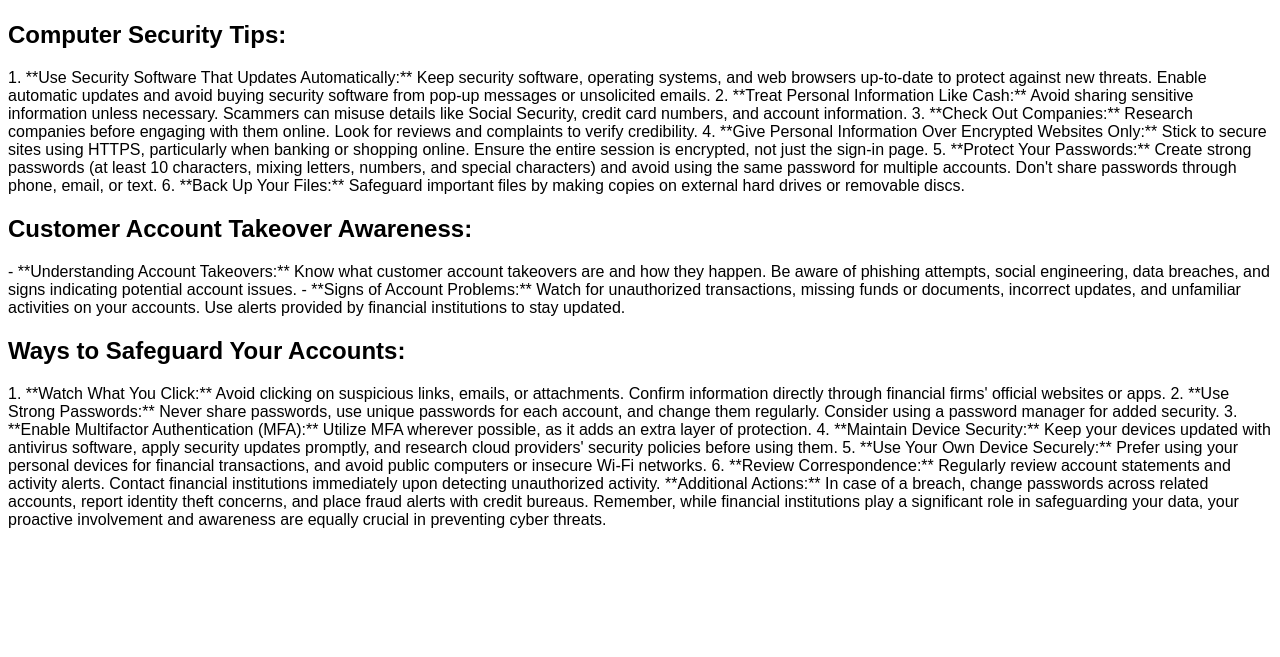
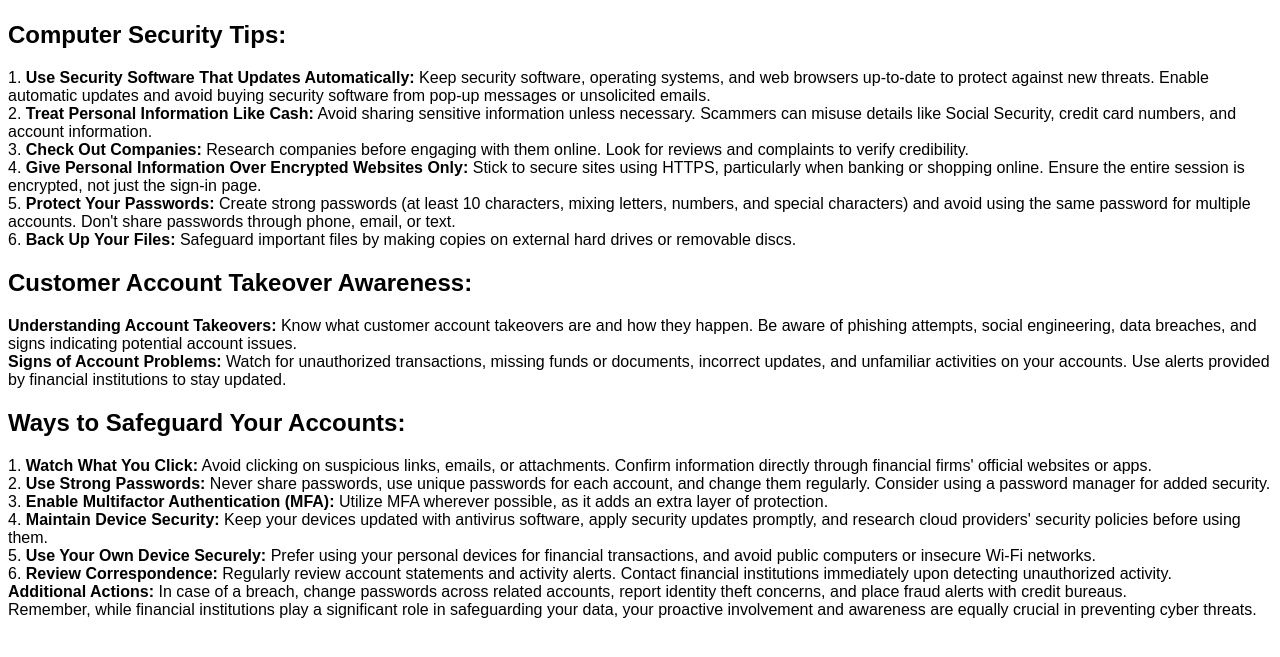
Before and after one commit to CCL404/cba_intro_dev, a plain HTML site: page index.html in a window 1280 px wide. Shown: the part 53-710 px from the top of the page. Drawn offline with Linux system fonts and the light colour scheme.

```diff
--- a/index.html
+++ b/index.html
@@ -15,41 +15,42 @@
 
 <h2> Computer Security Tips: </h2>
 
-1. **Use Security Software That Updates Automatically:** Keep security software, operating systems, and web browsers up-to-date to protect against new threats. Enable automatic updates and avoid buying security software from pop-up messages or unsolicited emails.
+1. <b>Use Security Software That Updates Automatically:</b> Keep security software, operating systems, and web browsers up-to-date to protect against new threats. Enable automatic updates and avoid buying security software from pop-up messages or unsolicited emails.<br>
 
-2. **Treat Personal Information Like Cash:** Avoid sharing sensitive information unless necessary. Scammers can misuse details like Social Security, credit card numbers, and account information.
+2. <b>Treat Personal Information Like Cash:</b> Avoid sharing sensitive information unless necessary. Scammers can misuse details like Social Security, credit card numbers, and account information.<br>
 
-3. **Check Out Companies:** Research companies before engaging with them online. Look for reviews and complaints to verify credibility.
+3. <b>Check Out Companies:</b> Research companies before engaging with them online. Look for reviews and complaints to verify credibility.<br>
 
-4. **Give Personal Information Over Encrypted Websites Only:** Stick to secure sites using HTTPS, particularly when banking or shopping online. Ensure the entire session is encrypted, not just the sign-in page.
+4. <b>Give Personal Information Over Encrypted Websites Only:</b> Stick to secure sites using HTTPS, particularly when banking or shopping online. Ensure the entire session is encrypted, not just the sign-in page.<br>
 
-5. **Protect Your Passwords:** Create strong passwords (at least 10 characters, mixing letters, numbers, and special characters) and avoid using the same password for multiple accounts. Don't share passwords through phone, email, or text.
+5. <b>Protect Your Passwords:</b> Create strong passwords (at least 10 characters, mixing letters, numbers, and special characters) and avoid using the same password for multiple accounts. Don't share passwords through phone, email, or text.<br>
 
-6. **Back Up Your Files:** Safeguard important files by making copies on external hard drives or removable discs.
+6. <b>Back Up Your Files:</b> Safeguard important files by making copies on external hard drives or removable discs. <br>
 
 <h2> Customer Account Takeover Awareness: </h2>
 
-- **Understanding Account Takeovers:** Know what customer account takeovers are and how they happen. Be aware of phishing attempts, social engineering, data breaches, and signs indicating potential account issues.
+<b>Understanding Account Takeovers:</b> Know what customer account takeovers are and how they happen. Be aware of phishing attempts, social engineering, data breaches, and signs indicating potential account issues.<br>
 
-- **Signs of Account Problems:** Watch for unauthorized transactions, missing funds or documents, incorrect updates, and unfamiliar activities on your accounts. Use alerts provided by financial institutions to stay updated.
+<b>Signs of Account Problems:</b> Watch for unauthorized transactions, missing funds or documents, incorrect updates, and unfamiliar activities on your accounts. Use alerts provided by financial institutions to stay updated.<br>
 
 <h2>Ways to Safeguard Your Accounts:</h2>
 
-1. **Watch What You Click:** Avoid clicking on suspicious links, emails, or attachments. Confirm information directly through financial firms' official websites or apps.
+1. <b>Watch What You Click:</b> Avoid clicking on suspicious links, emails, or attachments. Confirm information directly through financial firms' official websites or apps.<br>
 
-2. **Use Strong Passwords:** Never share passwords, use unique passwords for each account, and change them regularly. Consider using a password manager for added security.
+2. <b>Use Strong Passwords:</b> Never share passwords, use unique passwords for each account, and change them regularly. Consider using a password manager for added security.<br>
 
-3. **Enable Multifactor Authentication (MFA):** Utilize MFA wherever possible, as it adds an extra layer of protection.
+3. <b>Enable Multifactor Authentication (MFA):</b> Utilize MFA wherever possible, as it adds an extra layer of protection.<br>
 
-4. **Maintain Device Security:** Keep your devices updated with antivirus software, apply security updates promptly, and research cloud providers' security policies before using them.
+4. <b>Maintain Device Security:</b> Keep your devices updated with antivirus software, apply security updates promptly, and research cloud providers' security policies before using them.<br>
 
-5. **Use Your Own Device Securely:** Prefer using your personal devices for financial transactions, and avoid public computers or insecure Wi-Fi networks.
+5. <b>Use Your Own Device Securely:</b> Prefer using your personal devices for financial transactions, and avoid public computers or insecure Wi-Fi networks.<br>
 
-6. **Review Correspondence:** Regularly review account statements and activity alerts. Contact financial institutions immediately upon detecting unauthorized activity.
+6. <b>Review Correspondence:</b> Regularly review account statements and activity alerts. Contact financial institutions immediately upon detecting unauthorized activity.<br>
 
-**Additional Actions:** In case of a breach, change passwords across related accounts, report identity theft concerns, and place fraud alerts with credit bureaus.
+<b>Additional Actions:</b> In case of a breach, change passwords across related accounts, report identity theft concerns, and place fraud alerts with credit bureaus.<br>
 
 Remember, while financial institutions play a significant role in safeguarding your data, your proactive involvement and awareness are equally crucial in preventing cyber threats.
+
 </p>
 
   </body>
```
